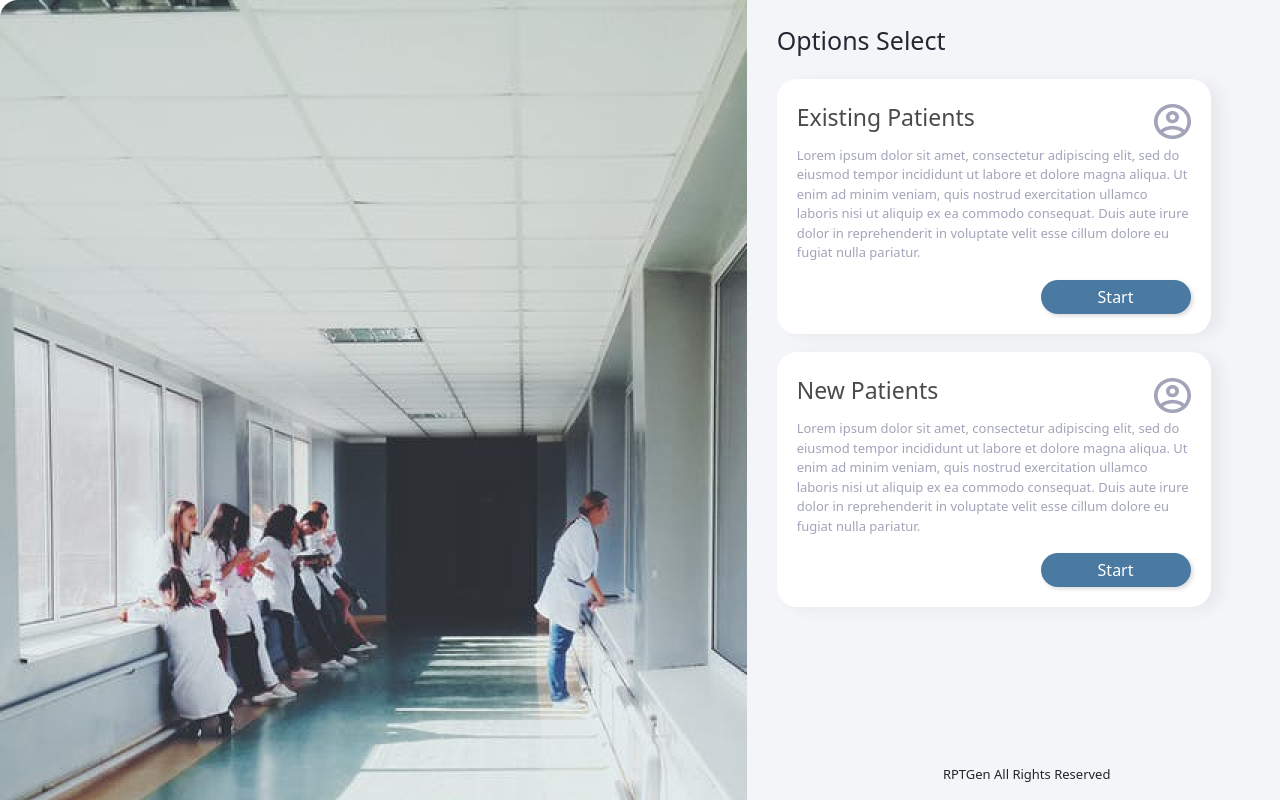
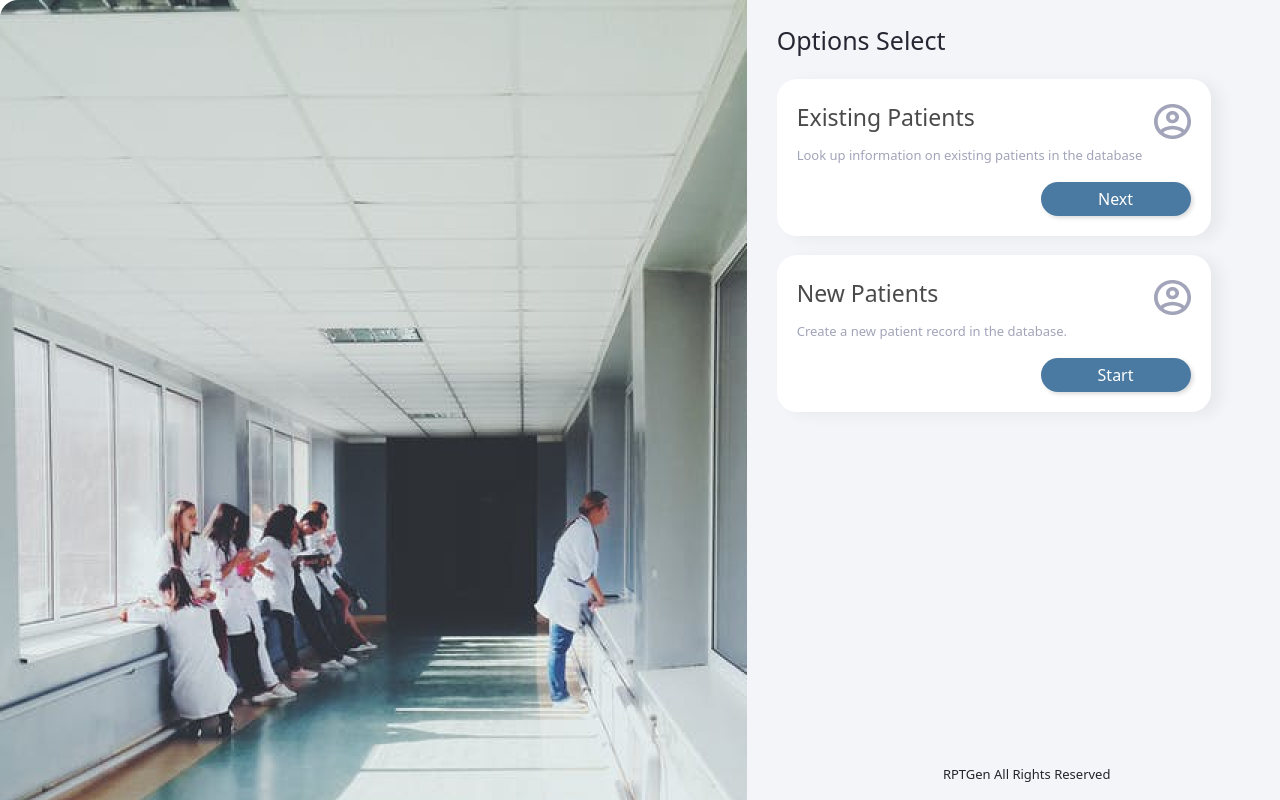
Before and after one commit to papasunnee/rptgen_frontend, a Next.js app: page /option-select in a window 1280 px wide. Built offline with nearby package versions, Linux system fonts and the light colour scheme; no server answers.

Commit message:
update option select

```diff
--- a/src/components/Optionselect/Optionselect.js
+++ b/src/components/Optionselect/Optionselect.js
@@ -42,19 +42,12 @@ function Optionselect() {
             </div>
 
             <div className={`${optionselectStyles.Content}`}>
-              <p>
-                Lorem ipsum dolor sit amet, consectetur adipiscing elit, sed do
-                eiusmod tempor incididunt ut labore et dolore magna aliqua. Ut
-                enim ad minim veniam, quis nostrud exercitation ullamco laboris
-                nisi ut aliquip ex ea commodo consequat. Duis aute irure dolor
-                in reprehenderit in voluptate velit esse cillum dolore eu fugiat
-                nulla pariatur.{" "}
-              </p>
+              <p>Look up information on existing patients in the database</p>
             </div>
 
             <div className={`${optionselectStyles.Button}`}>
-              <Link href="existing-patients">
-                <a>Start</a>
+              <Link href="/existing-patients">
+                <a>Next</a>
               </Link>
             </div>
           </div>
@@ -69,14 +62,7 @@ function Optionselect() {
             </div>
 
             <div className={`${optionselectStyles.Content}`}>
-              <p>
-                Lorem ipsum dolor sit amet, consectetur adipiscing elit, sed do
-                eiusmod tempor incididunt ut labore et dolore magna aliqua. Ut
-                enim ad minim veniam, quis nostrud exercitation ullamco laboris
-                nisi ut aliquip ex ea commodo consequat. Duis aute irure dolor
-                in reprehenderit in voluptate velit esse cillum dolore eu fugiat
-                nulla pariatur.{" "}
-              </p>
+              <p>Create a new patient record in the database.</p>
             </div>
 
             <div className={`${optionselectStyles.Button}`}>
```
